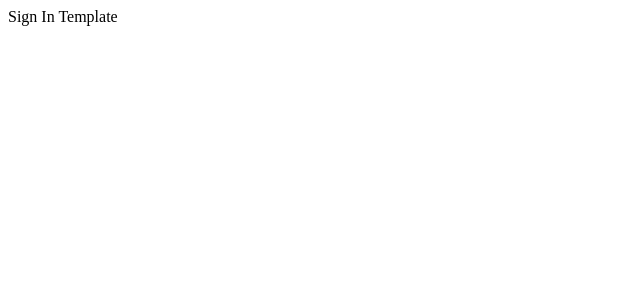
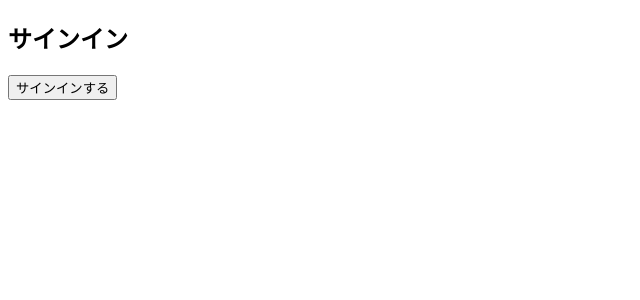
Before and after one commit to shtwangy/react-ec-app-typescript, a React (Create React App) app: page /sign-in in a window 1280 px wide. Shown: the top 300 px of the page, without its empty margins (0-640 px from the left). Built offline with nearby package versions, Linux system fonts and the light colour scheme.

Commit message:
feat(src/templates/SignIn.tsx): display button to go home

```diff
--- a/src/templates/SignIn.tsx
+++ b/src/templates/SignIn.tsx
@@ -1,12 +1,15 @@
 import React, {FC} from 'react';
+import {useDispatch} from "react-redux";
+import {push} from "connected-react-router";
 
-interface Props {
-}
-
-const SignIn: FC<Props> = (props: Props) => {
+const SignIn = () => {
+    const dispatch = useDispatch();
     return (
         <div>
-            Sign In Template
+            <h2>サインイン</h2>
+            <button onClick={() => dispatch(push('/'))} >
+                サインインする
+            </button>
         </div>
     );
 };
```
